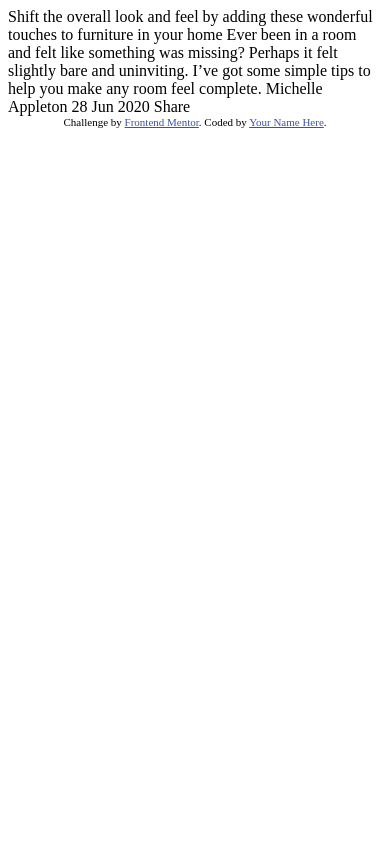
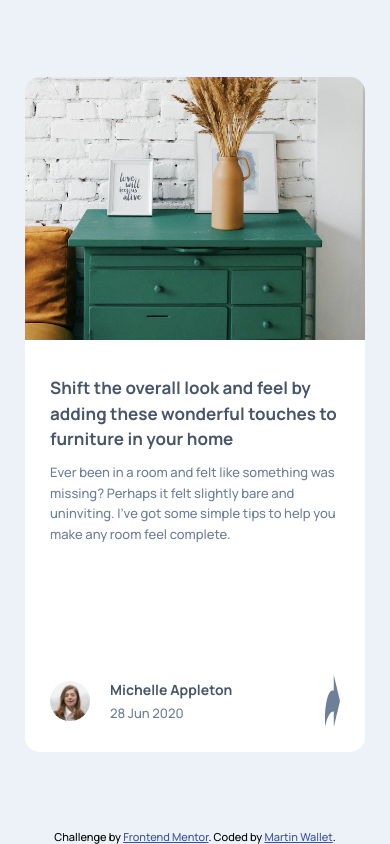
Before and after one commit to martinw0/article-component, a plain HTML site: page index.html in a window 390 px wide. Drawn offline with Linux system fonts and the light colour scheme.

Commit message:
mobile design almost done

```diff
--- a/index.html
+++ b/index.html
@@ -2,35 +2,41 @@
 <html lang="en">
 <head>
   <meta charset="UTF-8">
-  <meta name="viewport" content="width=device-width, initial-scale=1.0"> <!-- displays site properly based on user's device -->
-
+  <meta name="viewport" content="width=device-width, initial-scale=1.0">
   <link rel="icon" type="image/png" sizes="32x32" href="./images/favicon-32x32.png">
-
   <title>Frontend Mentor | Article preview component</title>
-
-  <!-- Feel free to remove these styles or customise in your own stylesheet 👍 -->
-  <style>
-    .attribution { font-size: 11px; text-align: center; }
-    .attribution a { color: hsl(228, 45%, 44%); }
-  </style>
+  <link rel="stylesheet" href="./style.css">
 </head>
 <body>
+  <main>
+    <div class="card">
+      <div class="head"></div>
+      <div class="content">
+        <h1>Shift the overall look and feel by adding these wonderful
+        touches to furniture in your home</h1>
+        <p>
+          Ever been in a room and felt like something was missing? Perhaps
+          it felt slightly bare and uninviting. I’ve got some simple tips
+          to help you make any room feel complete.
+        </p>
+        <div class="author">
+          <div class="profile">
+            <img src="./images/avatar-michelle.jpg" alt="Michelle picture">
+            <div class="name">
+              <h2>Michelle Appleton</h2>
+              <h3>28 Jun 2020</h3>
+            </div>
+          </div>
+          <img class="share" src="./images/icon-share.svg" alt="Share icon">
+        </div>
+      </div>
+    </div>
 
-  Shift the overall look and feel by adding these wonderful
-  touches to furniture in your home
-
-  Ever been in a room and felt like something was missing? Perhaps
-  it felt slightly bare and uninviting. I’ve got some simple tips
-  to help you make any room feel complete.
-
-  Michelle Appleton
-  28 Jun 2020
-
-  Share
-
+  </main>
   <div class="attribution">
     Challenge by <a href="https://www.frontendmentor.io?ref=challenge" target="_blank">Frontend Mentor</a>.
-    Coded by <a href="#">Your Name Here</a>.
+    Coded by <a href="#">Martin Wallet</a>.
   </div>
+  <script src="./script.js"></script>
 </body>
 </html>
--- a/style.scss
+++ b/style.scss
@@ -0,0 +1,109 @@
+@import url('https://fonts.googleapis.com/css2?family=Manrope:wght@500;700&display=swap');
+$very-dark-grayish-blue: hsl(217, 19%, 35%);
+$desaturated-dark-blue: hsl(214, 17%, 51%);
+$grayish-blue: hsl(212, 23%, 69%);
+$light-grayish-blue: hsl(210, 46%, 95%);
+.attribution { font-size: 11px; text-align: center; }
+.attribution a { color: hsl(228, 45%, 44%); }
+* {
+    padding: 0;
+    margin: 0;
+    list-style: none;
+}
+html,body {
+    height: 100%;
+}
+body {
+    display: flex;
+    flex-direction: column;
+    background-color: $light-grayish-blue;
+    font-family: 'Manrope'
+}
+main {
+    flex-grow: 1;
+    display: flex;
+    align-items: center;
+    justify-content: center;
+    margin: 25px;
+}
+.card {
+    display: grid;
+    grid-template-columns: 100%;
+    grid-template-rows: 39% 61%;
+    grid-column-gap: 0px;
+    grid-row-gap: 0px;
+    height: 80vh;
+}
+.head {
+    grid-area: 1 / 1 / 2 / 2;
+    background-image: url(./images/drawers.jpg);
+    background-size: cover;
+    background-repeat: no-repeat;
+    border-top-left-radius: 15px;
+    border-top-right-radius: 15px;
+}
+.content {
+    grid-area: 2 / 1 / 3 / 2;
+    display: flex;
+    flex-direction: column;
+    background-color: white;
+    border-bottom-left-radius: 15px;
+    border-bottom-right-radius: 15px;
+    padding: 25px;
+    h1 {
+        font-size: 17px;
+        line-height: 1.5;
+        font-weight: 700;
+        color: $very-dark-grayish-blue;
+        margin: 10px 0;
+    }
+    p {
+        font-size: 13px;
+        line-height: 1.6;
+        font-weight: 500;
+        color: $desaturated-dark-blue;
+        flex-grow: 1;
+    }
+    .author {
+        display: flex;
+        justify-content: space-between;
+    }
+    .profile {
+        display: flex;
+        align-items: center;
+        img {
+            height: 40px;
+            width: 40px;
+            border-radius: 50%;
+            margin-right: 20px;
+        }
+        h2,h3 {
+            margin: 5px 0;
+        }
+        h2 {
+            font-size: 14px;
+            color: $very-dark-grayish-blue;
+        }
+        h3 {
+            font-size: 13px;
+            font-weight: 500;
+            color: $desaturated-dark-blue;
+        }
+    }
+    .share {
+        // background-color: $desaturated-dark-blue;
+        // border-radius: 50%;
+    }
+}
+
+//Desktop
+// .parent {
+//     display: grid;
+//     grid-template-columns: repeat(2, 1fr);
+//     grid-template-rows: 1fr;
+//     grid-column-gap: 0px;
+//     grid-row-gap: 0px;
+// }
+
+// .div1 { grid-area: 1 / 1 / 2 / 2; }
+// .div2 { grid-area: 1 / 2 / 2 / 3; };
```
Also changed, not shown: style.css (added), 3 other files.
